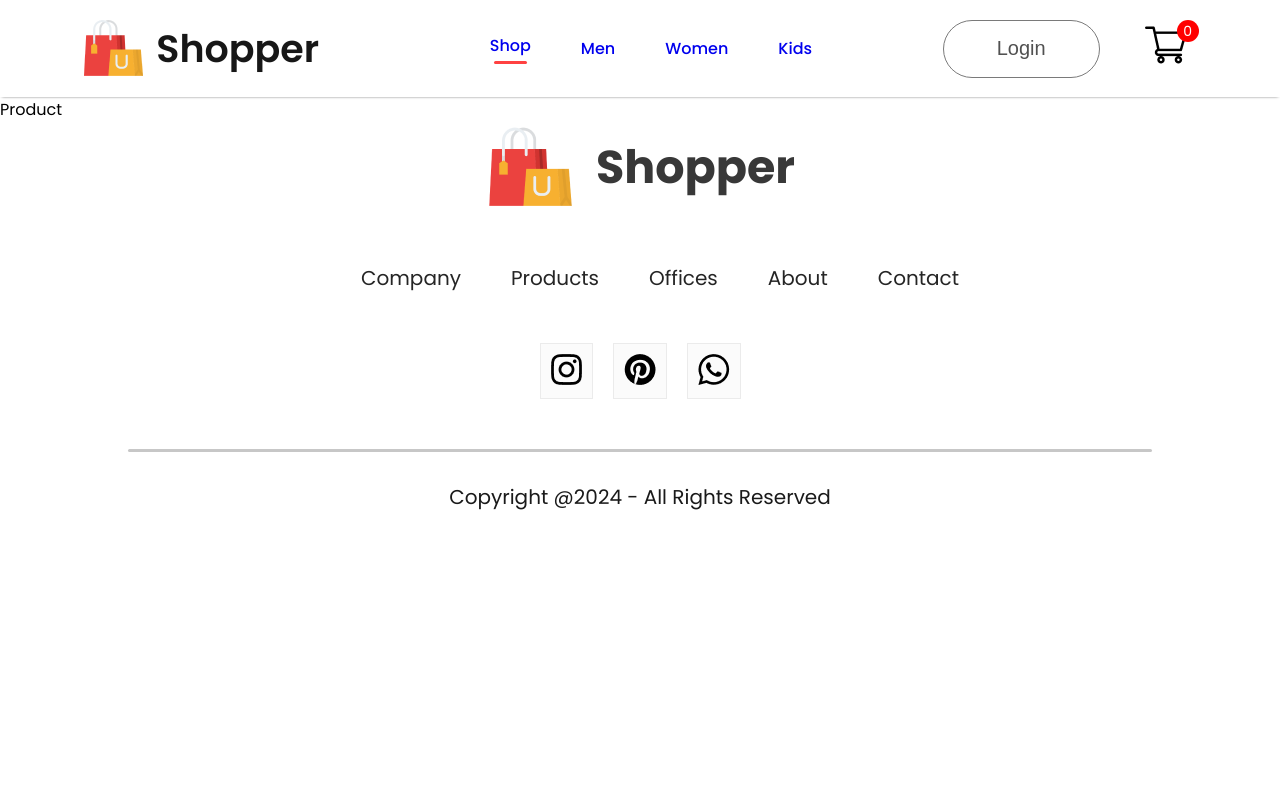
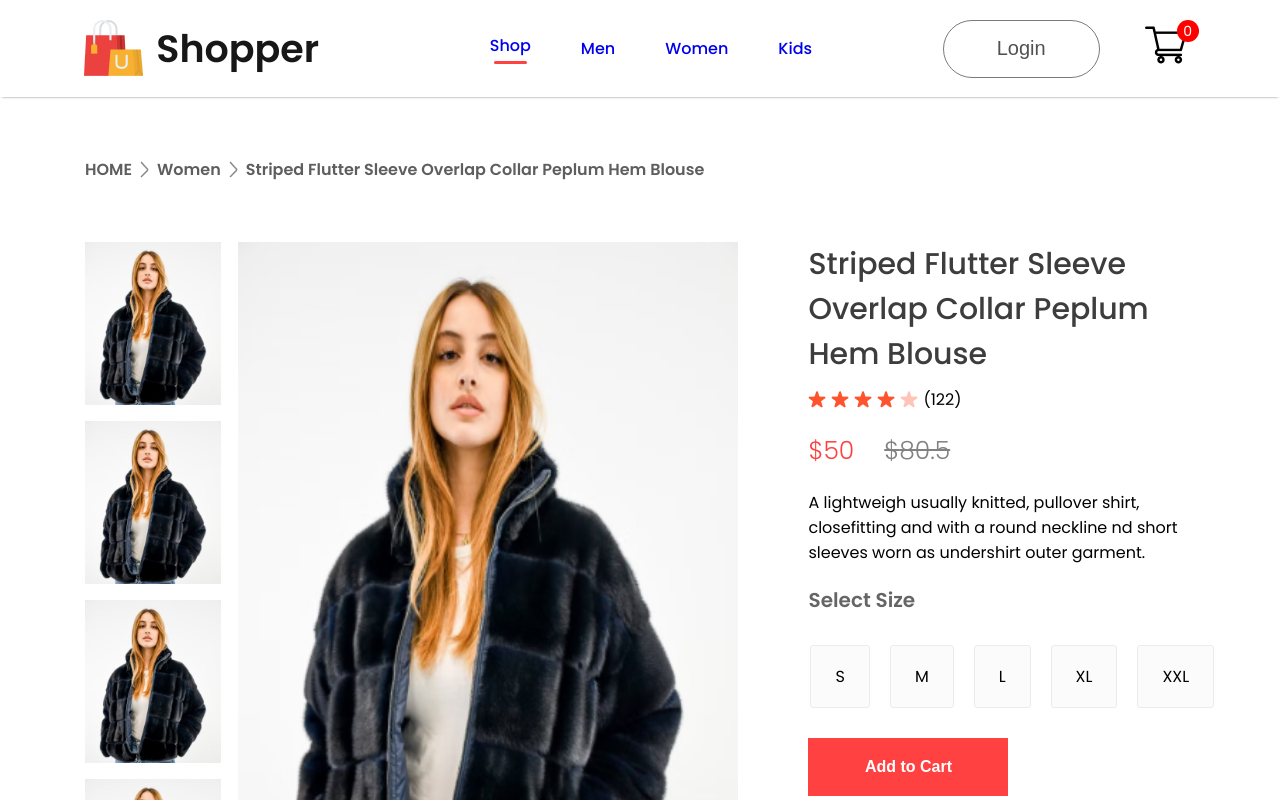
Before and after one commit to Saikiran7798/React-E-commerce, a React (Create React App) app in the folder frontend/: page /product/1 in a window 1280 px wide. Shown: the top 800 px of the page. Built offline with nearby package versions, Linux system fonts and the light colour scheme.

Commit message:
Added Product Display

```diff
--- a/frontend/src/Components/Item/Item.jsx
+++ b/frontend/src/Components/Item/Item.jsx
@@ -1,10 +1,11 @@
 import React from 'react'
 import './Item.css'
+import { Link } from 'react-router-dom'
 
 const Item = (props) => {
   return (
     <div className='item'>
-        <img src= {props.image} alt ='' />
+        <Link to ={`/product/${props.id}`} ><img src= {props.image} alt ='' /></Link>
         <p>{props.name}</p>
         <div className="item-prices">
             <div className="item-price-new">
--- /dev/null
+++ b/frontend/src/Components/ProductDisplay/ProductDisplay.css
@@ -0,0 +1,95 @@
+.productdisplay {
+    display: flex;
+    margin: 0px 85px;
+    margin-bottom: 50px;
+}
+.productdisplay-left {
+    display: flex;
+    gap: 17px;
+}
+.productdisplay-img-list {
+    display: flex;
+    flex-direction: column;
+    gap: 16px;
+}
+.productdisplay-img-list img {
+    height: 163px;
+}
+.productdisplay-img img {
+    width: 500px;
+    height: 700px;
+}
+.productdisplay-right {
+    margin: 0px 70px;
+    display: flex;
+    flex-direction: column;
+}
+.productdisplay-right h2 {
+    color: #3d3d3d;
+    font-size: 30px;
+    font-weight: 500;
+}
+.productdisplay-rating {
+    display: flex;
+    align-items: center;
+    margin-top: 10px;
+    gap: 5px;
+    /* color: #e2cbcb; */
+    font-size: 16px;
+}
+.productdisplay-rating p {
+    font-weight: 400;
+}
+.productdisplay-prices {
+    display: flex;
+    margin: 20px 0px;
+    gap: 30px;
+    font-size: 25px;
+    font-weight: 300;
+}
+.productdisplay-prices-old {
+    color: #818181;
+    text-decoration: line-through;
+}
+.productdisplay-prices-new {
+    color: #ff4141;
+}
+.productdisplay-size h2 {
+    margin-top: 20px;
+    color: #656565;
+    font-size: 20px;
+    font-weight: 600;
+}
+.productdisplay-sizes {
+    display: flex;
+    align-items: center;
+    gap: 20px;
+    margin: 30px 2px;
+}
+.productdisplay-sizes div {
+    background: #fbfbfb;
+    border: 1px solid #ebebeb;
+    border-radius: 3px;
+    padding: 18px 24px;
+    cursor: pointer;
+    font-size: 16px;
+    font-weight: 400;
+}
+.productdisplay-right button {
+    width: 200px;
+    padding: 20px 40px;
+    font-size: 16px;
+    font-weight: 600;
+    color: white;
+    background: #ff4141;
+    margin-bottom: 20px;
+    border: none;
+    outline: none;
+    cursor: pointer;
+}
+.productdisplay-category {
+    margin-top: 5px;
+}
+.productdisplay-category span {
+    font-weight: 600;
+}
--- /dev/null
+++ b/frontend/src/Components/ProductDisplay/ProductDisplay.jsx
@@ -0,0 +1,64 @@
+import React from 'react'
+import './ProductDisplay.css'
+import star_icon from '../Assets/star_icon.png'
+import star_dull_icon from '../Assets/star_dull_icon.png'
+
+const ProductDisplay = ({ product }) => {
+    return (
+        <div className='productdisplay'>
+            <div className="productdisplay-left">
+                <div className="productdisplay-img-list">
+                    <img src={product.image} alt="" />
+                    <img src={product.image} alt="" />
+                    <img src={product.image} alt="" />
+                    <img src={product.image} alt="" />
+                </div>
+                <div className="productdisplay-img">
+                    <img src={product.image} alt="" />
+                </div>
+            </div>
+            <div className="productdisplay-right">
+                <h2>{product.name}</h2>
+                <div className="productdisplay-rating">
+                    <img src={star_icon} alt="" />
+                    <img src={star_icon} alt="" />
+                    <img src={star_icon} alt="" />
+                    <img src={star_icon} alt="" />
+                    <img src={star_dull_icon} alt="" />
+                    <p>(122)</p>
+                </div>
+                <div className="productdisplay-prices">
+                    <div className="productdisplay-prices-new">
+                        ${product.new_price}
+                    </div>
+                    <div className="productdisplay-prices-old">
+                        ${product.old_price}
+                    </div>
+                </div>
+                <div className="productdisplay-description">
+                    A lightweigh usually knitted, pullover shirt, closefitting and with a round neckline
+                    nd short sleeves worn as undershirt outer garment.
+                </div>
+                <div className="productdisplay-size">
+                    <h2>Select Size</h2>
+                    <div className="productdisplay-sizes">
+                        <div>S</div>
+                        <div>M</div>
+                        <div>L</div>
+                        <div>XL</div>
+                        <div>XXL</div>
+                    </div>
+                </div>
+                <button>Add to Cart</button>
+                <p className="productdisplay-category">
+                    <span>Category: </span>{product.category}
+                </p>
+                <p className='productdisplay-category'>
+                    <span>Tags: </span>Modern, latest
+                </p>
+            </div>
+        </div>
+    )
+}
+
+export default ProductDisplay
--- /dev/null
+++ b/frontend/src/Components/ProductTags/ProductTag.css
@@ -0,0 +1,16 @@
+.productitem{
+    display: flex;
+    align-items: center;
+    gap: 8px;
+    color: #5e5e5e;
+    font-size: 16px;
+    font-weight: 600;
+    margin: 60px 85px;
+    text-transform: capitalize;
+}
+.link {
+    color: #5e5e5e;
+    text-decoration: none;
+    font-size: 16px;
+    font-weight: 600;
+}
--- /dev/null
+++ b/frontend/src/Components/ProductTags/ProductTag.jsx
@@ -0,0 +1,15 @@
+import React from 'react'
+import './ProductTag.css'
+import arrow_icon from '../Assets/breadcrum_arrow.png'
+import { Link } from 'react-router-dom'
+
+const ProductTag = ({product}) => {
+    console.log('product in item', product)
+  return (
+    <div className='productitem'>
+        <Link to={'/'} className='link'>HOME</Link><img src={arrow_icon} alt='' /><Link to={`/${product.category}s`} className='link'>{product.category}</Link> <img src={arrow_icon} alt='' /> {product.name}
+    </div>
+  )
+}
+
+export default ProductTag
--- a/frontend/src/Pages/Product.jsx
+++ b/frontend/src/Pages/Product.jsx
@@ -1,8 +1,21 @@
-import React from 'react'
+import React, { useContext } from 'react'
+import { ShopContext } from '../Context/ShopContext'
+import {useParams} from 'react-router-dom'
+import ProductTag from '../Components/ProductTags/ProductTag'
+import ProductDisplay from '../Components/ProductDisplay/ProductDisplay'
 
 const Product = () => {
+  const all_products = useContext(ShopContext)
+  const {productId} = useParams()
+  console.log("product id is", productId)
+  console.log(all_products)
+  const product = all_products.find((item) => item.id === Number(productId))
+  console.log("peoduct in Product", product)
   return (
-    <div>Product</div>
+    <div>
+      <ProductTag product = {product} />
+      <ProductDisplay product ={product} />
+    </div>
   )
 }
 
```
